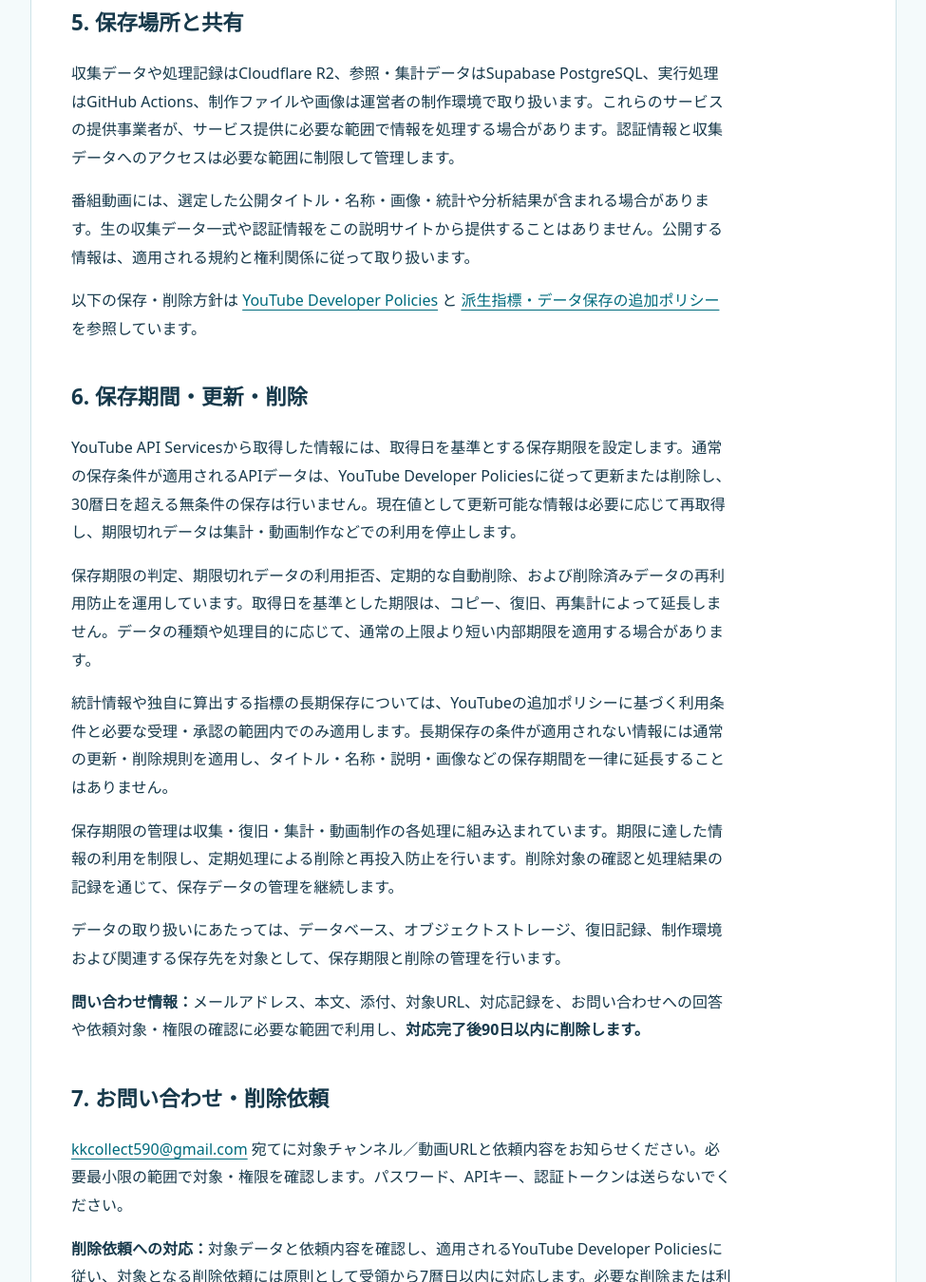
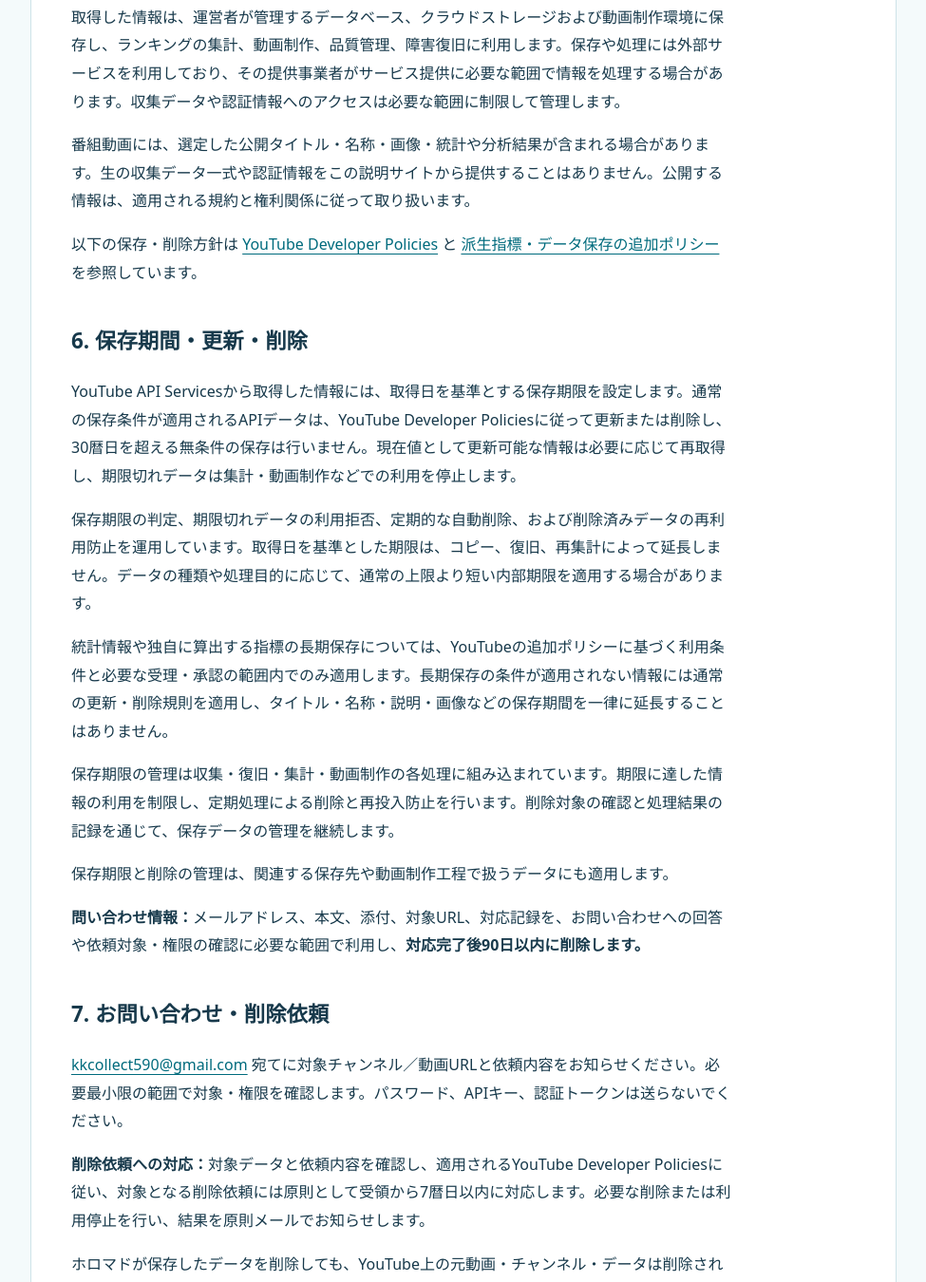
Before and after one commit to kkcollect/holomado-info, a plain HTML site: page privacy.html in a window 1280 px wide. Shown: the part 1450-2800 px from the top of the page at 95% size, without its empty margins (152-1127 px from the left). Drawn offline with Linux system fonts and the light colour scheme.

Commit message:
Add files via upload
mod

```diff
--- a/privacy.html
+++ b/privacy.html
@@ -2,18 +2,18 @@
 <html lang="ja"><head><meta charset="utf-8"/><meta content="width=device-width,initial-scale=1" name="viewport"/><title>プライバシーポリシー | ホロマド</title><link href="style.css" rel="stylesheet"/></head><body><header><a class="brand" href="index.html">HOLOMADO</a><nav aria-label="メイン"><a href="index.html">概要</a><a href="terms.html">利用条件</a><a href="privacy.html">プライバシー</a><a href="review.html">審査アクセス</a></nav></header><main><article><p class="eyebrow">DATA &amp; PRIVACY</p><h1>プライバシーポリシー</h1><p>制定日：2026年10月23日／最終更新日：2026年10月23日</p>
 <h2>1. 運営者と対象</h2><p>ホロマド（HOLOMADO）は個人が運営します。本ポリシーは、説明サイト、非公開の収集・分析基盤、および動画制作工程での情報の取り扱いを説明します。お問い合わせ先は <a href="mailto:kkcollect590@gmail.com">kkcollect590@gmail.com</a> です。</p>
 <h2>2. YouTube API Servicesの利用</h2><p>ホロマドはYouTube API Servicesを利用します。Googleによる情報の取り扱いは <a href="https://policies.google.com/privacy">Googleプライバシーポリシー</a>、YouTubeの利用は <a href="https://www.youtube.com/t/terms">YouTube利用規約</a> をご確認ください。</p>
-<h2>3. 取得する情報</h2><p>APIキーでアクセスできる公開動画・チャンネル・プレイリスト情報を取得します。動画・チャンネルID、名称・タイトル、説明、公開日時、再生数・高評価数・コメント数・登録者数・動画数、動画の長さ、公開状態、配信開始・終了日時、言語・地域・タグ・カテゴリ・トピック・ブランディングなど、利用APIが返す公開メタデータが対象です。返却されない項目もあります。コメント数の取得とコメント本文の取得は異なり、現行の資料に記載された構成ではコメント本文を収集しません。</p><p>制作工程では公式配信元から動画サムネイル・チャンネルアイコンを取得し、元URL・取得日時・画像ファイル等をローカルに保存します。運営者が作成・管理する分類やタレント情報等も併用します。</p><p>一般利用者のGoogleログイン、OAuthによる非公開アカウントデータへのアクセス、パスワードや決済情報の入力機能はありません。Google・YouTube等のパスワード、APIキー、認証トークンをお問い合わせに送らないでください。</p>
+<h2>3. 取得する情報</h2><p>YouTubeで公開されている動画・チャンネル・プレイリスト情報を取得します。動画・チャンネルID、名称・タイトル、説明、公開日時、再生数・高評価数・コメント数・登録者数・動画数、動画の長さ、公開状態、配信開始・終了日時、言語・地域・タグ・カテゴリ・トピック・ブランディングなど、利用APIが返す公開メタデータが対象です。返却されない項目もあります。コメント本文は収集しません。</p><p>動画制作には、公開されている動画サムネイルやチャンネルアイコンを利用します。また、運営者が作成・管理する分類情報などを併用します。</p><p>一般利用者のGoogleログイン、OAuthによる非公開アカウントデータへのアクセス、パスワードや決済情報の入力機能はありません。Google・YouTube等のパスワード、APIキー、認証トークンをお問い合わせに送らないでください。</p>
 <p>お問い合わせの際は、送信者のメールアドレス、本文、添付、対象URLおよび対応記録を取り扱います。回答と依頼対象・権限の確認に必要な範囲で利用します。</p><h2>4. 利用目的</h2><p>公開情報の収集・検証、障害復旧、週間動向の分析、ランキング・情報番組の試作と制作、品質確認、お問い合わせ対応に利用します。独自に算出する分析指標と統計データは、YouTube API Servicesの適用条件に従って取り扱います。</p>
-<h2>5. 保存場所と共有</h2><p>収集データや処理記録はCloudflare R2、参照・集計データはSupabase PostgreSQL、実行処理はGitHub Actions、制作ファイルや画像は運営者の制作環境で取り扱います。これらのサービスの提供事業者が、サービス提供に必要な範囲で情報を処理する場合があります。認証情報と収集データへのアクセスは必要な範囲に制限して管理します。</p><p>番組動画には、選定した公開タイトル・名称・画像・統計や分析結果が含まれる場合があります。生の収集データ一式や認証情報をこの説明サイトから提供することはありません。公開する情報は、適用される規約と権利関係に従って取り扱います。</p>
+<h2>5. 保存場所と共有</h2><p>取得した情報は、運営者が管理するデータベース、クラウドストレージおよび動画制作環境に保存し、ランキングの集計、動画制作、品質管理、障害復旧に利用します。保存や処理には外部サービスを利用しており、その提供事業者がサービス提供に必要な範囲で情報を処理する場合があります。収集データや認証情報へのアクセスは必要な範囲に制限して管理します。</p><p>番組動画には、選定した公開タイトル・名称・画像・統計や分析結果が含まれる場合があります。生の収集データ一式や認証情報をこの説明サイトから提供することはありません。公開する情報は、適用される規約と権利関係に従って取り扱います。</p>
 <p>以下の保存・削除方針は <a href="https://developers.google.com/youtube/terms/developer-policies">YouTube Developer Policies</a> と <a href="https://developers.google.com/youtube/terms/derived-metrics-policy">派生指標・データ保存の追加ポリシー</a> を参照しています。</p><h2>6. 保存期間・更新・削除</h2><p>YouTube API Servicesから取得した情報には、取得日を基準とする保存期限を設定します。通常の保存条件が適用されるAPIデータは、YouTube Developer Policiesに従って更新または削除し、30暦日を超える無条件の保存は行いません。現在値として更新可能な情報は必要に応じて再取得し、期限切れデータは集計・動画制作などでの利用を停止します。</p>
 <p>保存期限の判定、期限切れデータの利用拒否、定期的な自動削除、および削除済みデータの再利用防止を運用しています。取得日を基準とした期限は、コピー、復旧、再集計によって延長しません。データの種類や処理目的に応じて、通常の上限より短い内部期限を適用する場合があります。</p>
 <p>統計情報や独自に算出する指標の長期保存については、YouTubeの追加ポリシーに基づく利用条件と必要な受理・承認の範囲内でのみ適用します。長期保存の条件が適用されない情報には通常の更新・削除規則を適用し、タイトル・名称・説明・画像などの保存期間を一律に延長することはありません。</p>
 <p>保存期限の管理は収集・復旧・集計・動画制作の各処理に組み込まれています。期限に達した情報の利用を制限し、定期処理による削除と再投入防止を行います。削除対象の確認と処理結果の記録を通じて、保存データの管理を継続します。</p>
-<p>データの取り扱いにあたっては、データベース、オブジェクトストレージ、復旧記録、制作環境および関連する保存先を対象として、保存期限と削除の管理を行います。</p>
+<p>保存期限と削除の管理は、関連する保存先や動画制作工程で扱うデータにも適用します。</p>
 <p><strong>問い合わせ情報：</strong>メールアドレス、本文、添付、対象URL、対応記録を、お問い合わせへの回答や依頼対象・権限の確認に必要な範囲で利用し、<strong>対応完了後90日以内に削除します。</strong></p>
 <h2>7. お問い合わせ・削除依頼</h2>
 <p><a href="mailto:kkcollect590@gmail.com">kkcollect590@gmail.com</a> 宛てに対象チャンネル／動画URLと依頼内容をお知らせください。必要最小限の範囲で対象・権限を確認します。パスワード、APIキー、認証トークンは送らないでください。</p>
-<p><strong>削除依頼への対応：</strong>対象データと依頼内容を確認し、適用されるYouTube Developer Policiesに従い、対象となる削除依頼には原則として受領から7暦日以内に対応します。必要な削除または利用停止を行い、結果を原則メールでお知らせします。ホロマドの保存データに対する処理であり、YouTube上の元データを削除するものではありません。</p>
+<p><strong>削除依頼への対応：</strong>対象データと依頼内容を確認し、適用されるYouTube Developer Policiesに従い、対象となる削除依頼には原則として受領から7暦日以内に対応します。必要な削除または利用停止を行い、結果を原則メールでお知らせします。</p>
 <p>ホロマドが保存したデータを削除しても、YouTube上の元動画・チャンネル・データは削除されません。YouTube上のデータの削除はYouTube側で行う必要があります。</p>
-<p>現在の構成では一般利用者向けOAuth認可を利用しません。Googleアカウントに許可したアプリの確認・取り消しは <a href="https://security.google.com/settings/security/permissions">Googleのアクセス権管理</a> で行えます。将来OAuthを導入する場合は、認可取得・取り消し・削除手順を本書に反映します。</p><h2>8. サイト閲覧・Cookie・外部リンク</h2><p>この静的ページには独自のCookie、アクセス解析、広告、外部フォント、埋め込み動画、アカウント登録を実装していません。GitHub Pagesの配信では、GitHubがセキュリティ目的で閲覧者のIPアドレスを記録する場合があります。詳細は <a href="https://docs.github.com/en/site-policy/privacy-policies/github-general-privacy-statement">GitHubのプライバシーステートメント</a> をご確認ください。</p><p>リンク先へ移動した後は、そのサービスのポリシーに基づき情報が処理されます。将来、広告・埋め込み・分析機能を追加する場合は、実態に合わせて本書を更新し必要な対応を行います。</p>
+<p>現在の構成では一般利用者向けOAuth認可を利用しません。Googleアカウントに許可したアプリの確認・取り消しは <a href="https://security.google.com/settings/security/permissions">Googleのアクセス権管理</a> で行えます。将来OAuthを導入する場合は、認可取得・取り消し・削除手順を本書に反映します。</p><h2>8. サイト閲覧・Cookie・外部リンク</h2><p>この説明サイトには独自のCookie、アクセス解析、広告、外部フォント、埋め込み動画、アカウント登録を設置していません。サイトの配信に利用する外部サービスの提供事業者が、配信やセキュリティ管理のためにIPアドレスなどのアクセス情報を取り扱う場合があります。</p><p>リンク先へ移動した後は、そのサービスのポリシーに基づき情報が処理されます。将来、広告・埋め込み・分析機能を追加する場合は、実態に合わせて本書を更新し必要な対応を行います。</p>
 <h2>9. 安全管理と変更</h2><p>認証情報は非公開の運用環境で管理し、アクセスを必要な範囲に制限します。この説明サイトには認証情報やAPI接続機能を組み込みません。取り扱いを変更する場合は、内容と改定日をこのページでお知らせします。</p></article></main><footer><a href="index.html">ホロマド概要</a> · <a href="terms.html">利用条件</a></footer></body></html>
```
